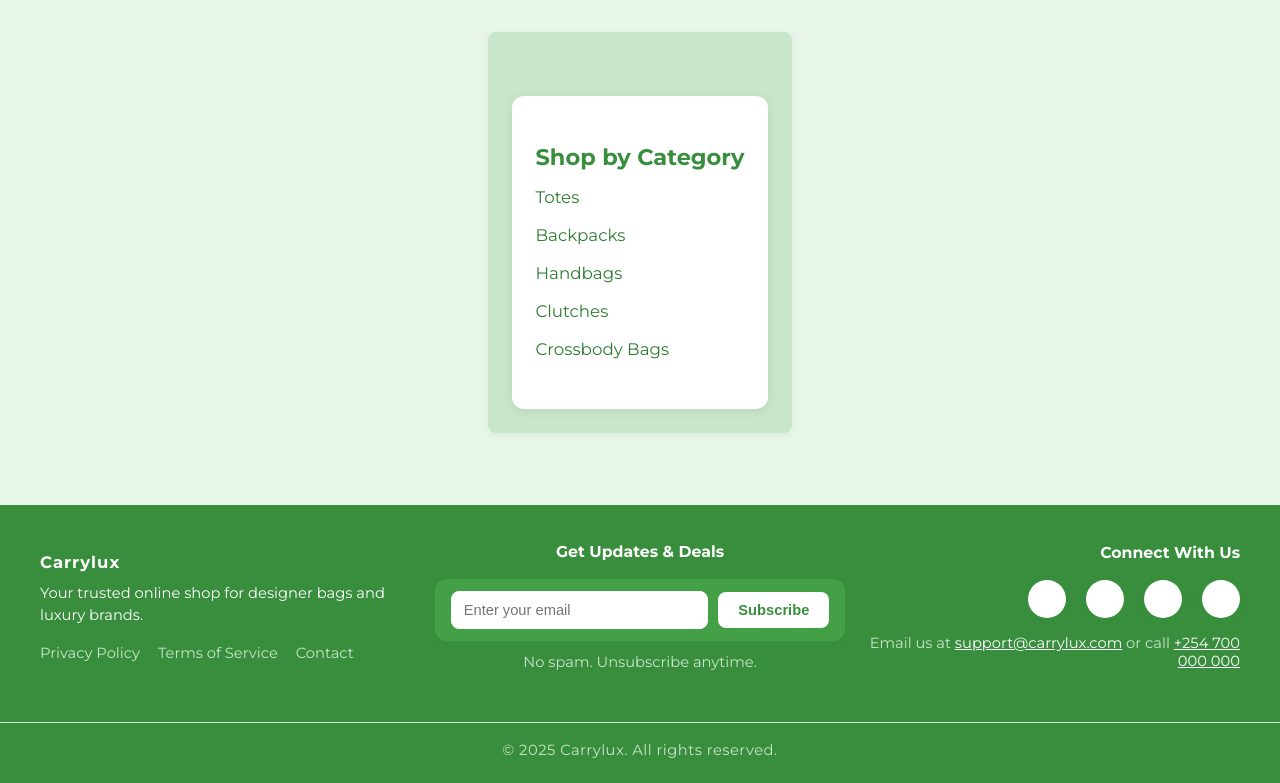
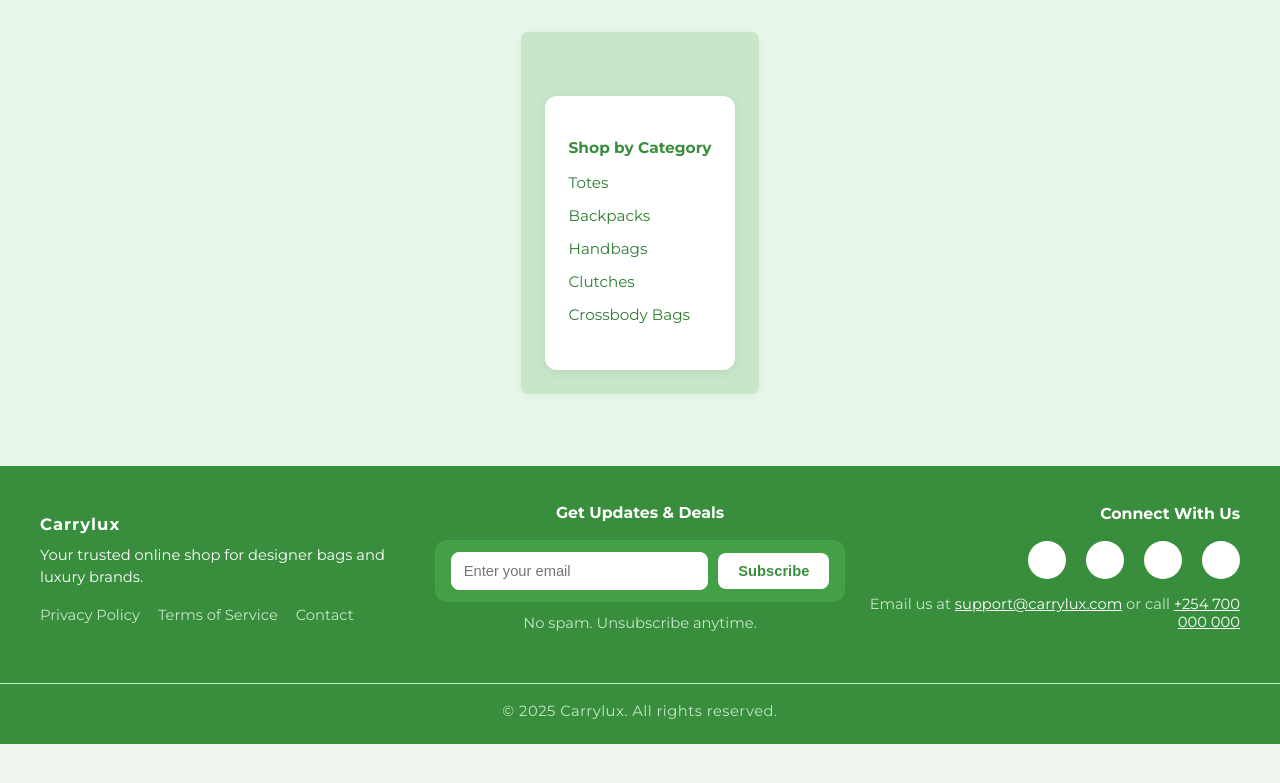
Before and after one commit to WangilaPrish/carrylux, a Django app: page /categories/ in a window 1280 px wide. Shown: the part 57-840 px from the top of the page. After the commit the page ends 801 px from the top, so only its background shows below. Run offline with Django 5.2, Linux system fonts and the light colour scheme.

Commit message:
Refactor styles in base.html and categories.html for improved consistency and readability

```diff
--- a/shop/templates/categories.html
+++ b/shop/templates/categories.html
@@ -1,19 +1,19 @@
 {% extends 'base.html' %}
 {% block content %}
 <div
-    style="max-width:800px;margin:40px auto 0 auto;padding:32px 24px;background:#fff;border-radius:12px;box-shadow:0 2px 12px rgba(0,0,0,0.07);">
-    <h1 style="color:#388e3c;font-size:1.5em;font-weight:700;margin-bottom:16px;">Shop by Category</h1>
+    style="max-width:800px;margin:40px auto 0 auto;padding:32px 24px;background:#fff;border-radius:12px;box-shadow:0 2px 12px rgba(0,0,0,0.07); font-size:14px;">
+    <h1 style="color:#388e3c;font-size:1.1em;font-weight:700;margin-bottom:16px;">Shop by Category</h1>
     <ul style="list-style:none;padding:0;margin:0;">
-        <li style="margin-bottom:18px;"><a href="/category/totes/"
-                style="color:#2e7d32;font-size:1.1em;text-decoration:none;font-weight:500;">Totes</a></li>
-        <li style="margin-bottom:18px;"><a href="/category/backpacks/"
-                style="color:#2e7d32;font-size:1.1em;text-decoration:none;font-weight:500;">Backpacks</a></li>
-        <li style="margin-bottom:18px;"><a href="/category/handbags/"
-                style="color:#2e7d32;font-size:1.1em;text-decoration:none;font-weight:500;">Handbags</a></li>
-        <li style="margin-bottom:18px;"><a href="/category/clutches/"
-                style="color:#2e7d32;font-size:1.1em;text-decoration:none;font-weight:500;">Clutches</a></li>
-        <li style="margin-bottom:18px;"><a href="/category/crossbody/"
-                style="color:#2e7d32;font-size:1.1em;text-decoration:none;font-weight:500;">Crossbody Bags</a></li>
+        <li style="margin-bottom:14px;"><a href="/category/totes/"
+                style="color:#2e7d32;font-size:1em;text-decoration:none;font-weight:500;">Totes</a></li>
+        <li style="margin-bottom:14px;"><a href="/category/backpacks/"
+                style="color:#2e7d32;font-size:1em;text-decoration:none;font-weight:500;">Backpacks</a></li>
+        <li style="margin-bottom:14px;"><a href="/category/handbags/"
+                style="color:#2e7d32;font-size:1em;text-decoration:none;font-weight:500;">Handbags</a></li>
+        <li style="margin-bottom:14px;"><a href="/category/clutches/"
+                style="color:#2e7d32;font-size:1em;text-decoration:none;font-weight:500;">Clutches</a></li>
+        <li style="margin-bottom:14px;"><a href="/category/crossbody/"
+                style="color:#2e7d32;font-size:1em;text-decoration:none;font-weight:500;">Crossbody Bags</a></li>
     </ul>
 </div>
 {% endblock %}
```
Also changed, not shown: shop/templates/base.html (+7 -3 lines).
